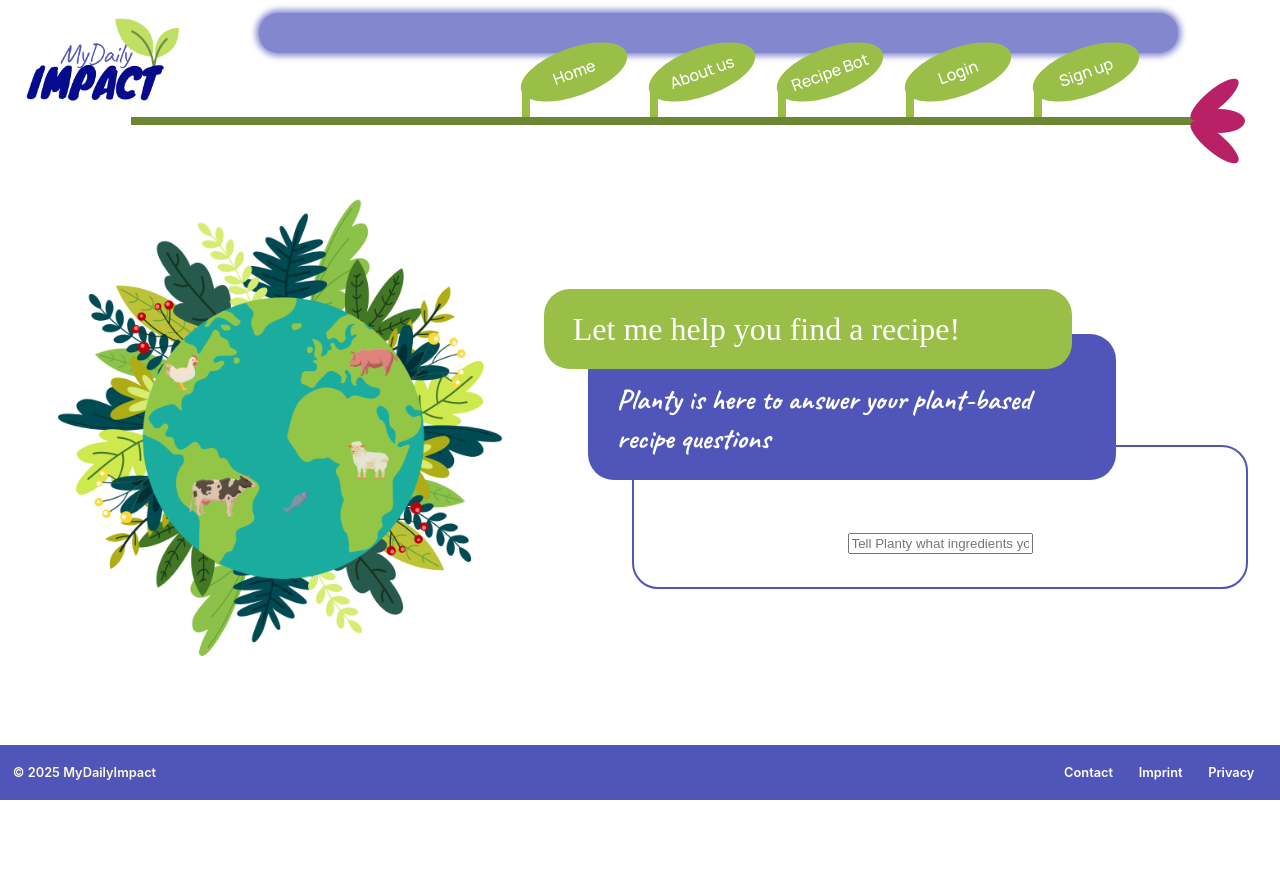
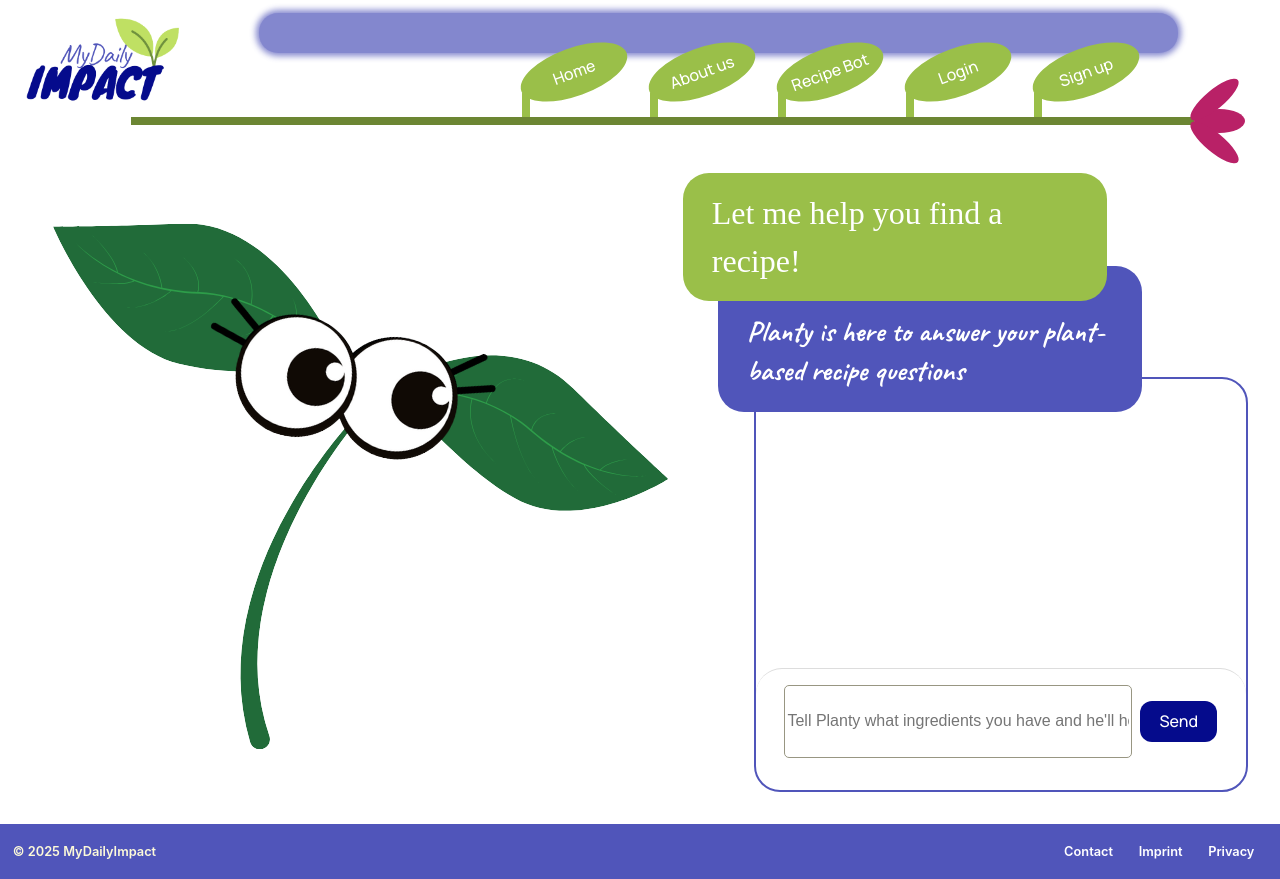
Before and after one commit to TechLabs-Remote-Bootcamp/WS24-MyDailyImpact, a React (Vite) app in the folder mdi-react/: page /recipeBot in a window 1280 px wide. Before the commit the page ends 800 px from the top, so only its background shows below. Built offline with nearby package versions, Linux system fonts and the light colour scheme; a web font is replaced by a local one.

Commit message:
feature: created chatbox for recipe bot page

```diff
--- /dev/null
+++ b/mdi-react/src/components/LC_planty.jsx
@@ -0,0 +1,14 @@
+import plantyImage from "../images/RecipeBotPlanty.png";
+import styles from "./pages/RecipeBot.module.scss";
+
+export default function LC_Planty({ props }) {
+  return (
+    <div>
+      <img
+        src={plantyImage}
+        className={styles["planty-image"]}
+        alt="Green sprout character with bigeyes"
+      />
+    </div>
+  );
+}
--- a/mdi-react/src/components/RC_recipeBot.jsx
+++ b/mdi-react/src/components/RC_recipeBot.jsx
@@ -1,21 +1,63 @@
+import React, { useState } from "react";
 import ColoredContainers from "./Colored-Containers";
+import styles from "./pages/RecipeBot.module.scss";
+import plantyImage from "../images/RecipeBotPlanty.png";
+import Button from "./Button.jsx";
 
 export default function RC_recipeBot() {
+  const [messages, setMessages] = useState([]);
+  const [input, setInput] = useState("");
+
+  const handleSend = () => {
+    if (input.trim()) {
+      setMessages([...messages, { sender: "user", text: input }]);
+      setInput("");
+      // Simulating Planty's response
+      setTimeout(() => {
+        setMessages((prevMessages) => [
+          ...prevMessages,
+          { sender: "planty", text: "Here is a recipe suggestion for you!" },
+        ]);
+      }, 1000);
+    }
+  };
   return (
-    <div className="chatbot-container">
+    <>
       <ColoredContainers
         h2Text="Let me help you find a recipe!"
         h3Text="Planty is here to answer your plant-based recipe questions"
       >
-        <div className="chat">
-          <div className="messages"></div>
-          <input
-            type="text"
-            className="input-questions"
-            placeholder="Tell Planty what ingredients you have and he'll help suggest a recipe!"
-          />
-        </div>
+          <div className={styles.messages}>
+            {messages.map((msg, index) => (
+              <div
+                key={index}
+                className={`${styles.message} ${
+                  msg.sender === "planty"
+                    ? styles.plantyMessage
+                    : styles.userMessage
+                }`}
+              >
+                {msg.sender === "planty" && (
+                  <img
+                    src={plantyImage}
+                    alt="Planty"
+                    className={styles.plantyImage}
+                  />
+                )}
+                <p>{msg.text}</p>
+              </div>
+            ))}
+          </div>
+          <div className={styles.inputContainer}>
+            <input
+              type="text"
+              value={input}
+              onChange={(e) => setInput(e.target.value)}
+              placeholder="Tell Planty what ingredients you have and he'll help suggest a recipe!"
+            />
+            <Button onClick={handleSend}>Send</Button>
+          </div>
       </ColoredContainers>
-    </div>
+    </>
   );
 }
--- a/mdi-react/src/components/pages/RecipeBot.jsx
+++ b/mdi-react/src/components/pages/RecipeBot.jsx
@@ -1,13 +1,13 @@
-import Content_LR from "../Content_LR";
-import LC_bigImage from "../LC_bigImage";
-import RC_recipeBot from "../RC_recipeBot";
+import Content_LR from "../Content_LR.jsx";
+import LC_Planty from "../LC_planty.jsx";
+import RC_recipeBot from "../RC_recipeBot.jsx";
 import "./RecipeBot.module.scss";
 
 export default function RecipeBot() {
   return (
     <Content_LR
       LeftComponent={
-        <LC_bigImage rotationOn={false} overflowText="My Daily Impact" />
+        <LC_Planty rotationOn={false} overflowText="Planty the Recipe Bot" />
       }
       RightComponent={<RC_recipeBot />}
     />
--- a/mdi-react/src/components/pages/RecipeBot.module.scss
+++ b/mdi-react/src/components/pages/RecipeBot.module.scss
@@ -2,16 +2,63 @@
 @use "../../styles/fonts.scss" as *;
 
 .messages {
-  width: 35rem;
-  height: 15rem;
-  background-color: $beige-light;
-  margin: 1rem;
+  padding: 1rem;
+  height: 14rem;
+  width: 100%;
+  overflow-y: auto;
 }
 
-.input-questions {
-  width: 35rem;
-  height: 2rem;
-  border: 2px solid $primary;
-  border-radius: 20px;
-  padding: 0rem 1rem;
+.message {
+  display: flex;
+  align-items: flex-start;
 }
+
+.plantyMessage {
+  justify-content: flex-start;
+  p {
+    background-color: $primary-light;
+  }
+}
+
+.userMessage {
+  justify-content: flex-end;
+}
+
+.plantyImage {
+  width: 40px;
+  height: 40px;
+  margin-right: 0.5rem;
+}
+
+.message p {
+  padding: 0.5rem 1rem;
+  border-radius: 10px;
+  max-width: 70%;
+}
+
+.userMessage p {
+  background-color: $secondary-light;
+}
+
+.inputContainer {
+  display: flex;
+  border-top: 1px solid #ddd;
+  width: 100%;
+  input {
+    flex: 1;
+    border: 1px solid $beige-dark;
+    border-radius: 5px;
+    margin-right: 0.5rem;
+    font-size: 1rem;
+  }
+}
+
+//Left component image
+
+.planty-image-container {
+  perspective: 300rem;
+  transition: transform 0.5s;
+  &:hover {
+    transform: rotateY(180deg);
+  }
+}
```
Also changed, not shown: mdi-react/src/images/RecipeBotPlanty.png (added).
